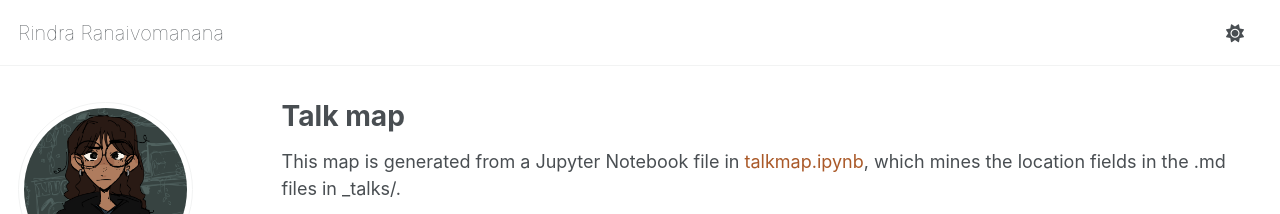
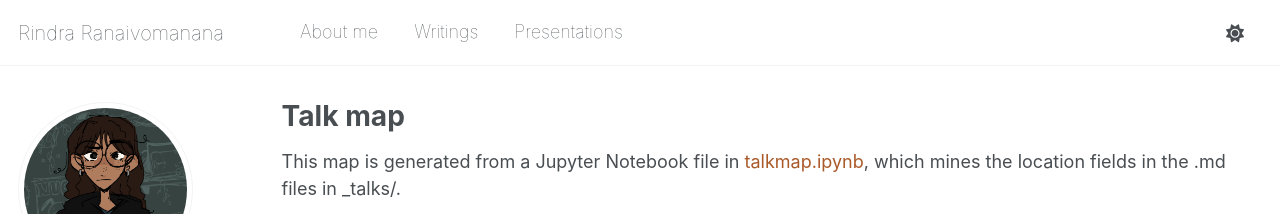
Before and after one commit to rindrafanomezana/rindrafanomezana.github.io, a Jekyll site: the page built from _pages/talkmap.html, in a window 1280 px wide. Shown: the top 214 px of the page. Built offline with Jekyll 4.4.1, drawn with Linux system fonts in a browser that asks for light colours; nearby versions of some CDN libraries.

Commit message:
Update masthead.html

```diff
--- a/_includes/masthead.html
+++ b/_includes/masthead.html
@@ -6,7 +6,7 @@
       <nav id="site-nav" class="greedy-nav">
 
         <!-- Hamburger button for mobile toggle -->
-        <button class="greedy-nav__toggle" aria-label="Menu" count="3">
+        <button>
           <div class="navicon"></div>
         </button>
 
@@ -15,11 +15,9 @@
           <!-- Site title on the left -->
           <li class="masthead__menu-item masthead__menu-item--lg persist">
             <a href="{{ base_path }}/">{{ site.title }}</a>
-          </li> </ul>
+          </li>
 
-        <!-- Overflow menu handled by GreedyNav -->
-        <ul class="hidden-links hidden">
-        <!-- Navigation links on the right -->
+          <!-- Navigation links on the right -->
           {% for link in site.data.navigation.main %}
             {% if link.url contains 'http' %}
               {% assign domain = '' %}
@@ -43,7 +41,8 @@
             </a>
           </div> <!--This is the button to chose theme-->
 
-        </ul>
+        <!-- Overflow menu handled by GreedyNav -->
+        <ul class="hidden-links hidden"></ul>
       </nav>
     </div>
   </div>
```
